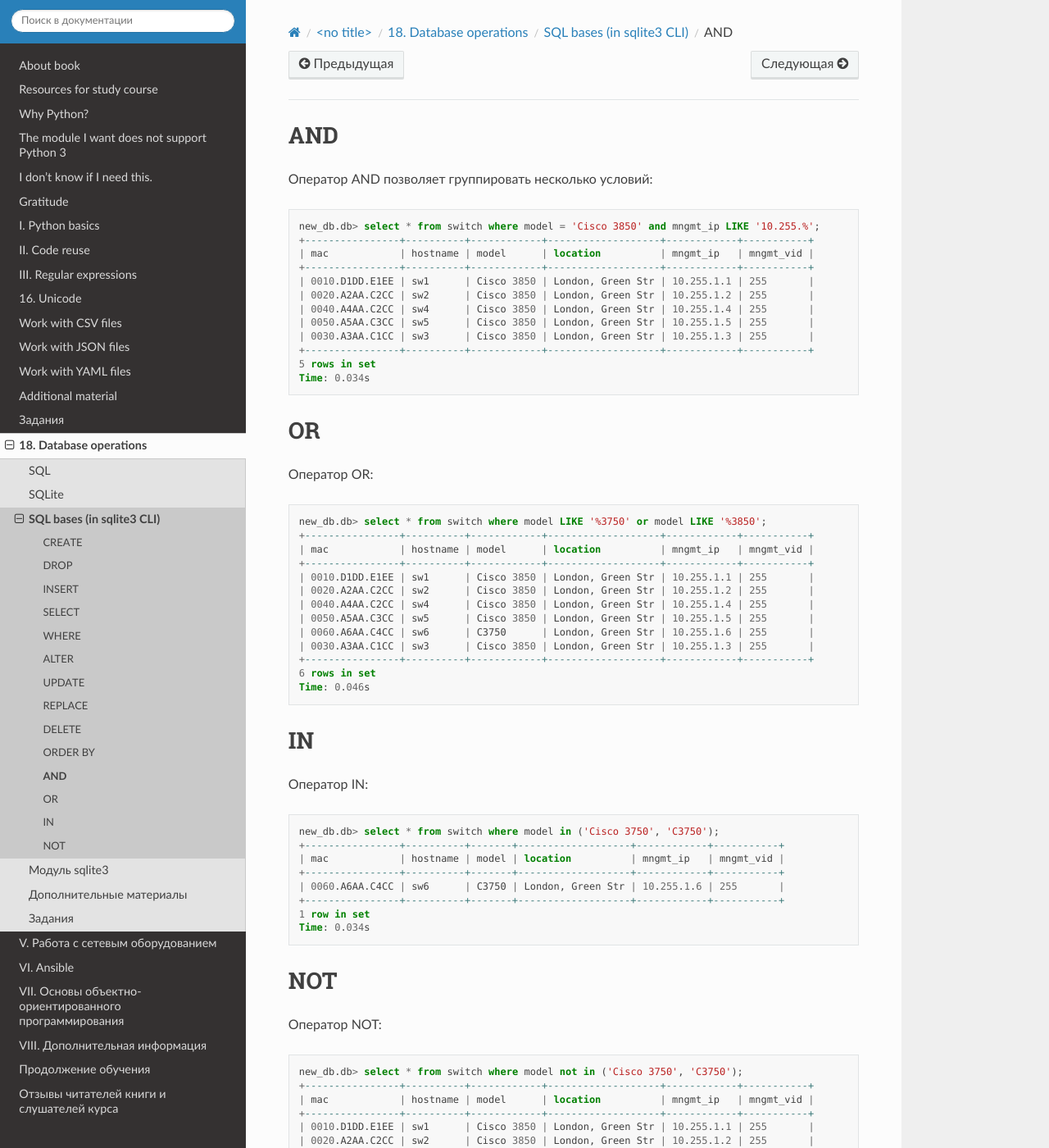
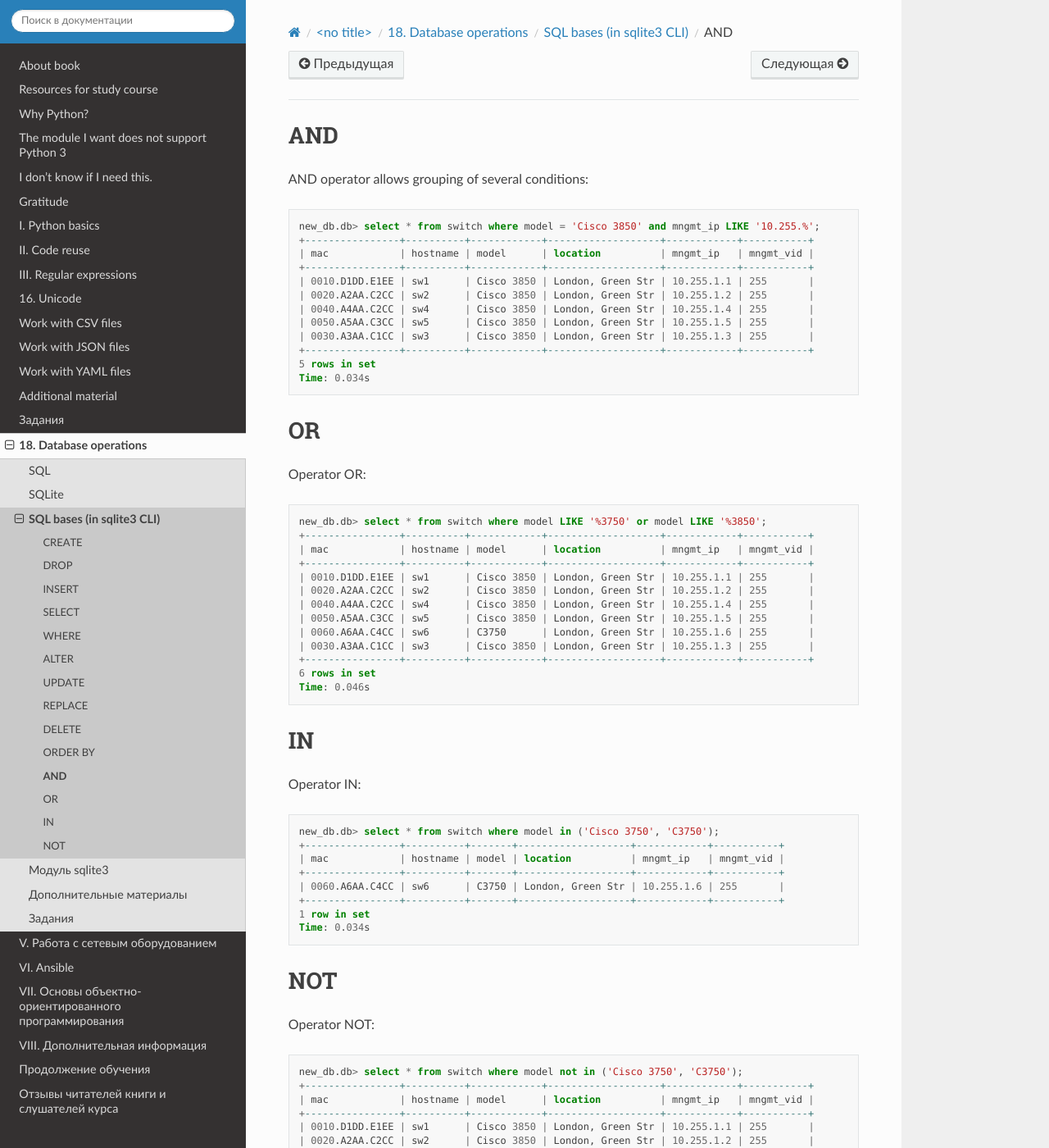
Before and after one commit to Aidar5/nattoeng, a Sphinx documentation site: the page built from docs/source/book/18_db/and_or_not_in.rst, in a window 1280 px wide and 1400 px high. Shown: the whole window at 82% size. Built offline with Sphinx 7.4.7 and the Read the Docs theme 2.0.0, drawn with Linux system fonts in a browser that asks for light colours; pages that are not in the unit, such as notebooks, are missing from menus.

Commit message:
Update and_or_not_in.rst

```diff
--- a/docs/source/book/18_db/and_or_not_in.rst
+++ b/docs/source/book/18_db/and_or_not_in.rst
@@ -1,7 +1,7 @@
 AND
 ~~~
 
-Оператор AND позволяет группировать несколько условий:
+AND operator allows grouping of several conditions:
 
 .. code:: sql
 
@@ -22,7 +22,7 @@ AND
 OR
 ~~
 
-Оператор OR:
+Operator OR:
 
 .. code:: sql
 
@@ -43,7 +43,7 @@ OR
 IN
 ~~
 
-Оператор IN:
+Operator IN:
 
 .. code:: sql
 
@@ -60,7 +60,7 @@ IN
 NOT
 ~~~
 
-Оператор NOT:
+Operator NOT:
 
 .. code:: sql
 
```
